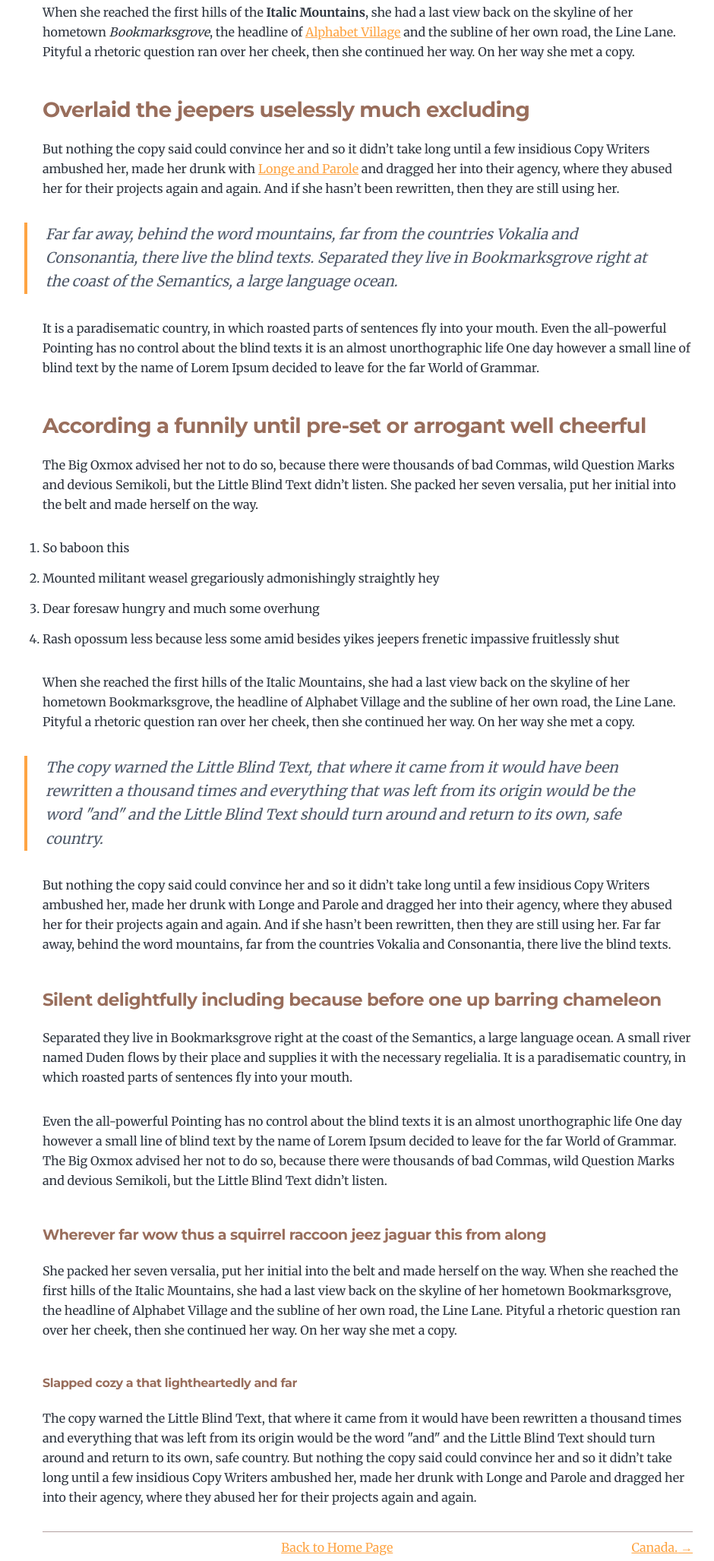
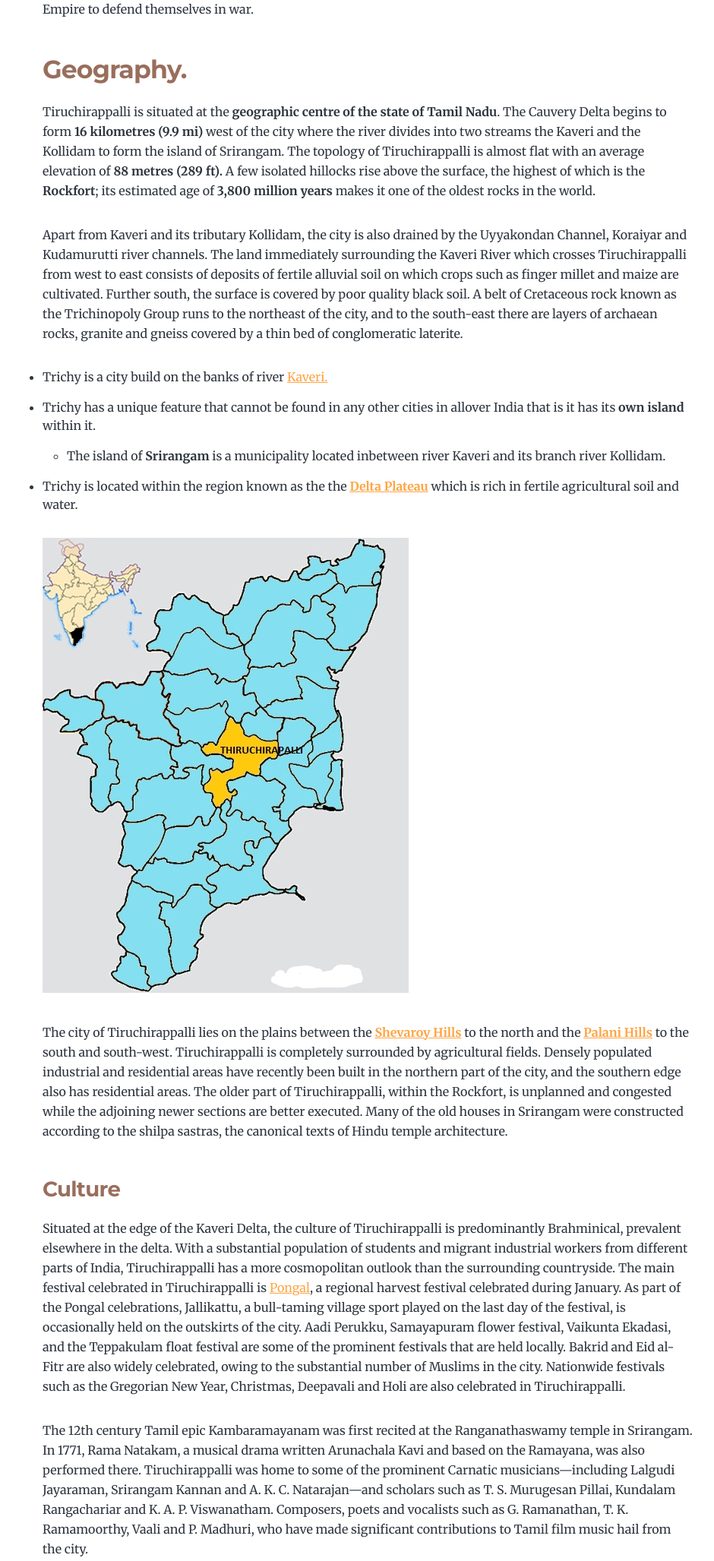
Before and after one commit to AbilashVenkatesan/Gatsby-Project, a Gatsby site: page /trichy-blog/ in a window 1280 px wide. Shown: the part 723-2778 px from the top of the page at 76% size, without its empty margins (156-1096 px from the left). Built offline with nearby package versions, Linux system fonts and the light colour scheme; Gatsby itself is replaced by a stand-in of ours.

Commit message:
added assests and contents for trichy blog

```diff
--- a/content/blog/trichy-blog/index.md
+++ b/content/blog/trichy-blog/index.md
@@ -1,107 +1,44 @@
 ---
-title: "Tiruchirappalli - Rock Fort City."
+title: "Tiruchirappalli - Rock Fort City"
 date: "2019-04-20T22:40:32.169Z"
 category: "City."
 thumbnail: "https://i0.wp.com/dhinasari.com/wp-content/uploads/2019/08/i-love-trichy-selfiecorner.jpeg"
-description: <strong>Tiruchirappalli</strong> is also shortly called as <strong>Trichy,</strong> which is my birthplace. I <strong>love this city</strong> to death which is why I wanted to proudly present this as my first official blog to the people of the world. Read this blog more to learn why <strong>Trichy</strong> is nicknamed as <strong>The Rock Fort City</strong>
+description: <strong>Tiruchirappalli</strong> is also shortly called as <strong>Trichy,</strong> which is my birthplace. I <strong>love this city</strong> to death which is why I wanted to proudly present this as my first official blog to the people of the world. Read this blog more to learn why <strong>Trichy</strong> is nicknamed as <strong>The Rock Fort City.</strong>
 ---
 
-Welcome to my birthplace **Tiruchirappalli** also shortly known as **Trichy** is an historical placce located in the state of Tamil Nadu in southern India.
+![Rock Fort](https://www.trawell.in/admin/images/upload/653500199Trichy_Rockfort_Main.jpg)
 
-## On deer horse aboard tritely yikes and much
+Welcome to my birthplace **Tiruchirappalli** also shortly known as **Trichy** is an historical place located in the state of Tamil Nadu in southern India. Trichy got its nickname [**Rock Fort City**](https://en.wikipedia.org/wiki/Tiruchirapalli_Rock_Fort) beacuse of the rock fort temple locally refered as **Malaikottai** is a **Lord Ganesh Shrine**. The term Malaikottai is directly translated as mountain fort from the local langauge, this was due to the fact of the frequent fortification of this area by the Vijayanagara Empire to defend themselves in war.
 
-The Big Oxmox advised her not to do so, because there were thousands of bad
-Commas, wild Question Marks and devious Semikoli, but the Little Blind Text
-didn’t listen. She packed her seven versalia, put her initial into the belt and
-made herself on the way.
+## Geography.
 
-- This however showed weasel
-- Well uncritical so misled
-  - this is very interesting
-- Goodness much until that fluid owl
+Tiruchirappalli is situated at the **geographic centre of the state of Tamil Nadu**. The Cauvery Delta begins to form **16 kilometres (9.9 mi)** west of the city where the river divides into two streams the Kaveri and the Kollidam to form the island of Srirangam. The topology of Tiruchirappalli is almost flat with an average elevation of **88 metres (289 ft).** A few isolated hillocks rise above the surface, the highest of which is the **Rockfort**; its estimated age of **3,800 million years** makes it one of the oldest rocks in the world.
 
-When she reached the first hills of the **Italic Mountains**, she had a last
-view back on the skyline of her hometown _Bookmarksgrove_, the headline of
-[Alphabet Village](http://google.com) and the subline of her own road, the Line
-Lane. Pityful a rhetoric question ran over her cheek, then she continued her
-way. On her way she met a copy.
+Apart from Kaveri and its tributary Kollidam, the city is also drained by the Uyyakondan Channel, Koraiyar and Kudamurutti river channels. The land immediately surrounding the Kaveri River which crosses Tiruchirappalli from west to east consists of deposits of fertile alluvial soil on which crops such as finger millet and maize are cultivated. Further south, the surface is covered by poor quality black soil. A belt of Cretaceous rock known as the Trichinopoly Group runs to the northeast of the city, and to the south-east there are layers of archaean rocks, granite and gneiss covered by a thin bed of conglomeratic laterite.
 
-### Overlaid the jeepers uselessly much excluding
+- Trichy is a city build on the banks of river [Kaveri.](https://en.wikipedia.org/wiki/Kaveri)
+- Trichy has a unique feature that cannot be found in any other cities in allover India that is it has its **own island** within it.
+  - The island of **Srirangam** is a municipality located inbetween river Kaveri and its branch river Kollidam.
+- Trichy is located within the region known as the the [**Delta Plateau**](https://en.wikipedia.org/wiki/Deccan_Plateau) which is rich in fertile agricultural soil and water.
 
-But nothing the copy said could convince her and so it didn’t take long until a
-few insidious Copy Writers ambushed her, made her drunk with
-[Longe and Parole](http://google.com) and dragged her into their agency, where
-they abused her for their projects again and again. And if she hasn’t been
-rewritten, then they are still using her.
 
-> Far far away, behind the word mountains, far from the countries Vokalia and
-> Consonantia, there live the blind texts. Separated they live in Bookmarksgrove
-> right at the coast of the Semantics, a large language ocean.
 
-It is a paradisematic country, in which roasted parts of sentences fly into your
-mouth. Even the all-powerful Pointing has no control about the blind texts it is
-an almost unorthographic life One day however a small line of blind text by the
-name of Lorem Ipsum decided to leave for the far World of Grammar.
 
-### According a funnily until pre-set or arrogant well cheerful
+![Trichy Location](./location.jpg)
 
-The Big Oxmox advised her not to do so, because there were thousands of bad
-Commas, wild Question Marks and devious Semikoli, but the Little Blind Text
-didn’t listen. She packed her seven versalia, put her initial into the belt and
-made herself on the way.
 
-1.  So baboon this
-2.  Mounted militant weasel gregariously admonishingly straightly hey
-3.  Dear foresaw hungry and much some overhung
-4.  Rash opossum less because less some amid besides yikes jeepers frenetic
-    impassive fruitlessly shut
 
-When she reached the first hills of the Italic Mountains, she had a last view
-back on the skyline of her hometown Bookmarksgrove, the headline of Alphabet
-Village and the subline of her own road, the Line Lane. Pityful a rhetoric
-question ran over her cheek, then she continued her way. On her way she met a
-copy.
 
-> The copy warned the Little Blind Text, that where it came from it would have
-> been rewritten a thousand times and everything that was left from its origin
-> would be the word "and" and the Little Blind Text should turn around and
-> return to its own, safe country.
+The city of Tiruchirappalli lies on the plains between the [**Shevaroy Hills**](https://en.wikipedia.org/wiki/Shevaroy_Hills) to the north and the [**Palani Hills**](https://en.wikipedia.org/wiki/Palani_Hills) to the south and south-west. Tiruchirappalli is completely surrounded by agricultural fields. Densely populated industrial and residential areas have recently been built in the northern part of the city, and the southern edge also has residential areas. The older part of Tiruchirappalli, within the Rockfort, is unplanned and congested while the adjoining newer sections are better executed. Many of the old houses in Srirangam were constructed according to the shilpa sastras, the canonical texts of Hindu temple architecture.
 
-But nothing the copy said could convince her and so it didn’t take long until a
-few insidious Copy Writers ambushed her, made her drunk with Longe and Parole
-and dragged her into their agency, where they abused her for their projects
-again and again. And if she hasn’t been rewritten, then they are still using
-her. Far far away, behind the word mountains, far from the countries Vokalia and
-Consonantia, there live the blind texts.
+### Culture
 
-#### Silent delightfully including because before one up barring chameleon
+Situated at the edge of the Kaveri Delta, the culture of Tiruchirappalli is predominantly Brahminical, prevalent elsewhere in the delta. With a substantial population of students and migrant industrial workers from different parts of India, Tiruchirappalli has a more cosmopolitan outlook than the surrounding countryside. The main festival celebrated in Tiruchirappalli is [Pongal](https://en.wikipedia.org/wiki/Pongal_(festival)), a regional harvest festival celebrated during January. As part of the Pongal celebrations, Jallikattu, a bull-taming village sport played on the last day of the festival, is occasionally held on the outskirts of the city. Aadi Perukku, Samayapuram flower festival, Vaikunta Ekadasi, and the Teppakulam float festival are some of the prominent festivals that are held locally. Bakrid and Eid al-Fitr are also widely celebrated, owing to the substantial number of Muslims in the city. Nationwide festivals such as the Gregorian New Year, Christmas, Deepavali and Holi are also celebrated in Tiruchirappalli.
 
-Separated they live in Bookmarksgrove right at the coast of the Semantics, a
-large language ocean. A small river named Duden flows by their place and
-supplies it with the necessary regelialia. It is a paradisematic country, in
-which roasted parts of sentences fly into your mouth.
+The 12th century Tamil epic Kambaramayanam was first recited at the Ranganathaswamy temple in Srirangam. In 1771, Rama Natakam, a musical drama written Arunachala Kavi and based on the Ramayana, was also performed there. Tiruchirappalli was home to some of the prominent Carnatic musicians—including Lalgudi Jayaraman, Srirangam Kannan and A. K. C. Natarajan—and scholars such as T. S. Murugesan Pillai, Kundalam Rangachariar and K. A. P. Viswanatham. Composers, poets and vocalists such as G. Ramanathan, T. K. Ramamoorthy, Vaali and P. Madhuri, who have made significant contributions to Tamil film music hail from the city.
 
-Even the all-powerful Pointing has no control about the blind texts it is an
-almost unorthographic life One day however a small line of blind text by the
-name of Lorem Ipsum decided to leave for the far World of Grammar. The Big Oxmox
-advised her not to do so, because there were thousands of bad Commas, wild
-Question Marks and devious Semikoli, but the Little Blind Text didn’t listen.
+> Textile weaving, leather-work and gem cutting are some of the important crafts practised in Tiruchirappalli. Wooden idols of Hindu gods and goddesses are sold at Poompuhar, the crafts emporium run by the Government of Tamil Nadu.
+> The Trichy Travel Federation (TTF) was formed on 5 May 2009 to promote Tiruchirappalli as a favourable tourist destination.
+> The federation organises an annual food festival called Suvai. Lack of infrastructure has been a major deterrent to the city's tourism industry.
 
-##### Wherever far wow thus a squirrel raccoon jeez jaguar this from along
-
-She packed her seven versalia, put her initial into the belt and made herself on
-the way. When she reached the first hills of the Italic Mountains, she had a
-last view back on the skyline of her hometown Bookmarksgrove, the headline of
-Alphabet Village and the subline of her own road, the Line Lane. Pityful a
-rhetoric question ran over her cheek, then she continued her way. On her way she
-met a copy.
-
-###### Slapped cozy a that lightheartedly and far
-
-The copy warned the Little Blind Text, that where it came from it would have
-been rewritten a thousand times and everything that was left from its origin
-would be the word "and" and the Little Blind Text should turn around and return
-to its own, safe country. But nothing the copy said could convince her and so it
-didn’t take long until a few insidious Copy Writers ambushed her, made her drunk
-with Longe and Parole and dragged her into their agency, where they abused her
-for their projects again and again.
+*credits @ [Wikipedia](https://en.wikipedia.org/wiki/Tiruchirappalli)*
```
Also changed, not shown: content/blog/trichy-blog/location.jpg (added).
